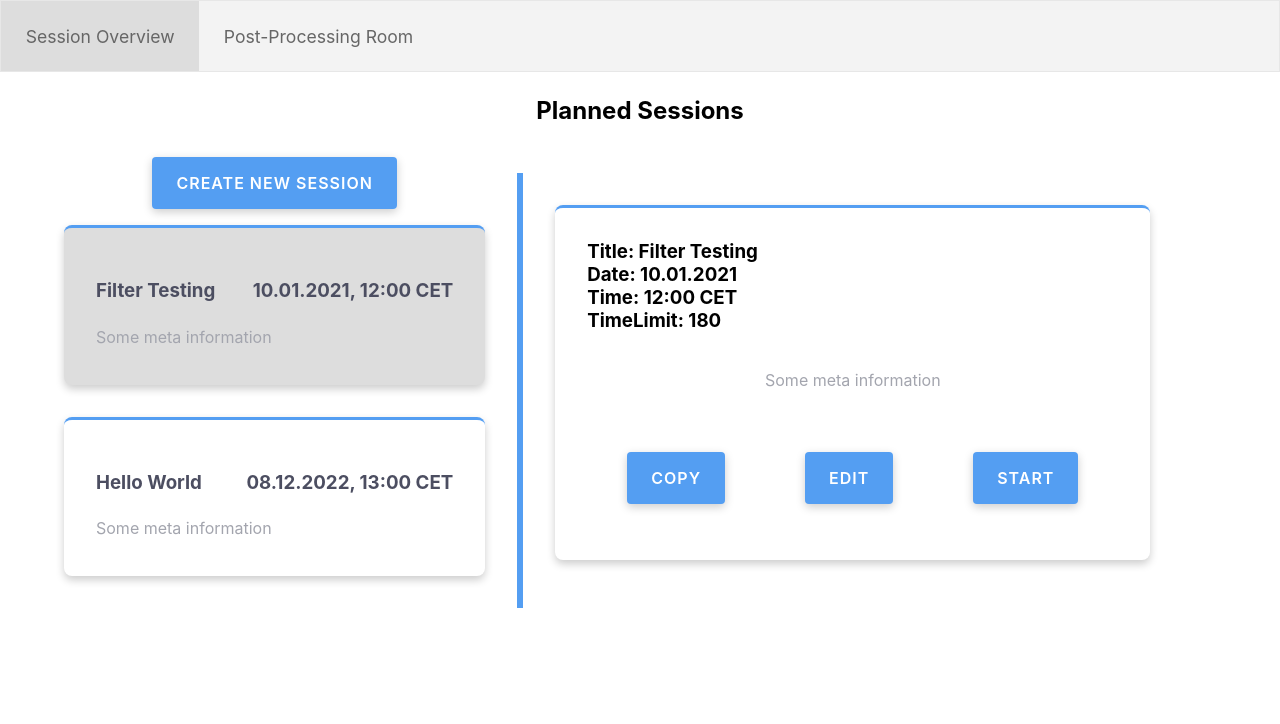
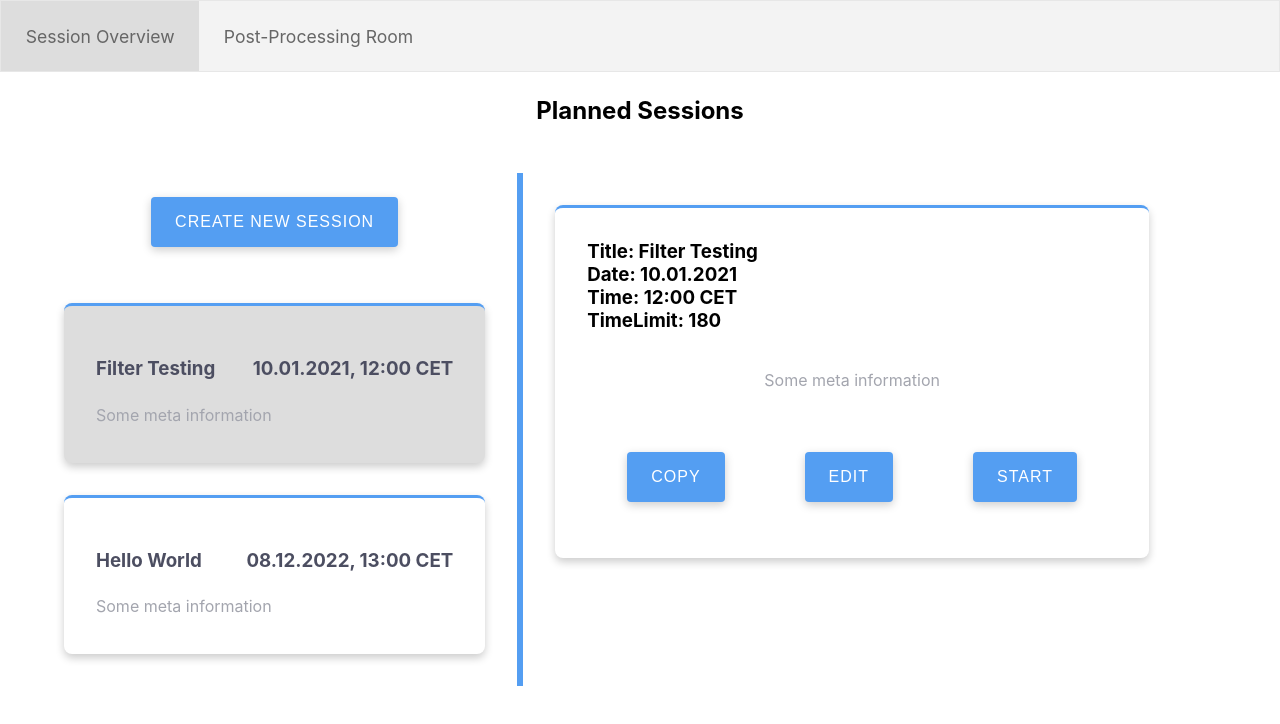
Before and after one commit to TUMFARSynchrony/SynthARium, a React (Create React App) app in the folder experimental-hub-frontend/: page / in a window 1280 px wide. Shown: the top 724 px of the page. Built offline with nearby package versions, Linux system fonts and the light colour scheme.

Commit message:
Change style for a normal button

```diff
--- a/experimental-hub-frontend/src/components/atoms/Button/Button.css
+++ b/experimental-hub-frontend/src/components/atoms/Button/Button.css
@@ -1,4 +1,4 @@
-.btn {
+.button {
     box-shadow: 0 3px 10px rgba(0, 0, 0, 0.2);
     background-color: hsl(212, 86%, 64%);
     border: none;
@@ -11,10 +11,10 @@
     margin: 1.5em 2.5em;
     text-transform: uppercase;
     letter-spacing: 1px;
-    font-weight: 600;
+    font-weight: 500;
 }
 
-.btn:hover {
+.button:hover {
     background: #2980b9;
     box-shadow: 0 8px 16px 0 rgba(0,0,0,0.2);
 }
--- a/experimental-hub-frontend/src/components/atoms/Button/Button.js
+++ b/experimental-hub-frontend/src/components/atoms/Button/Button.js
@@ -1,11 +1,10 @@
-import { Link } from "react-router-dom";
 import "./Button.css";
 
-function Button({ name, to }) {
+function Button({ name, onClick }) {
   return (
-    <Link className="btn" to={to}>
+    <button className="button" onClick={onClick}>
       {name}
-    </Link>
+    </button>
   );
 }
 
```
